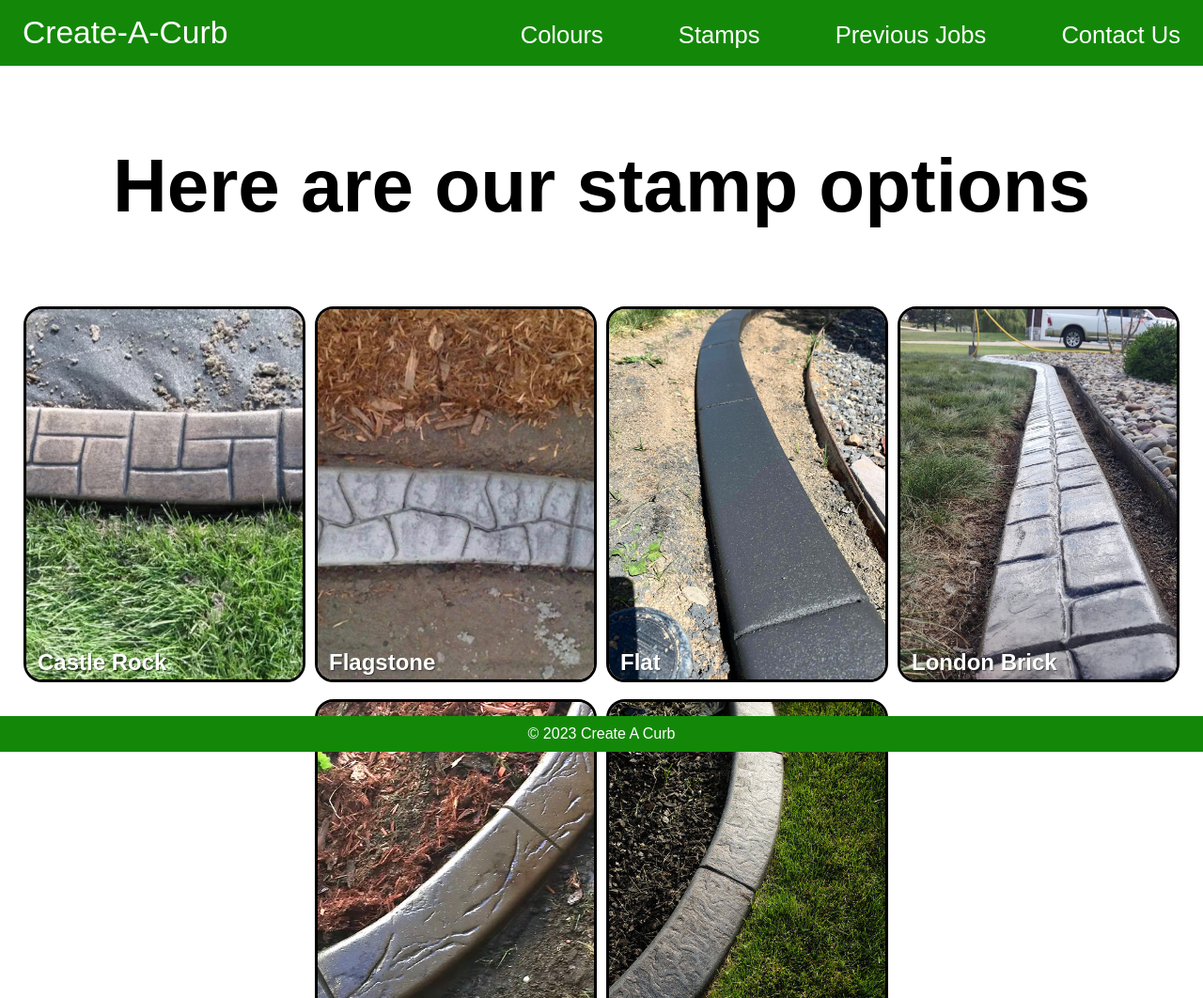
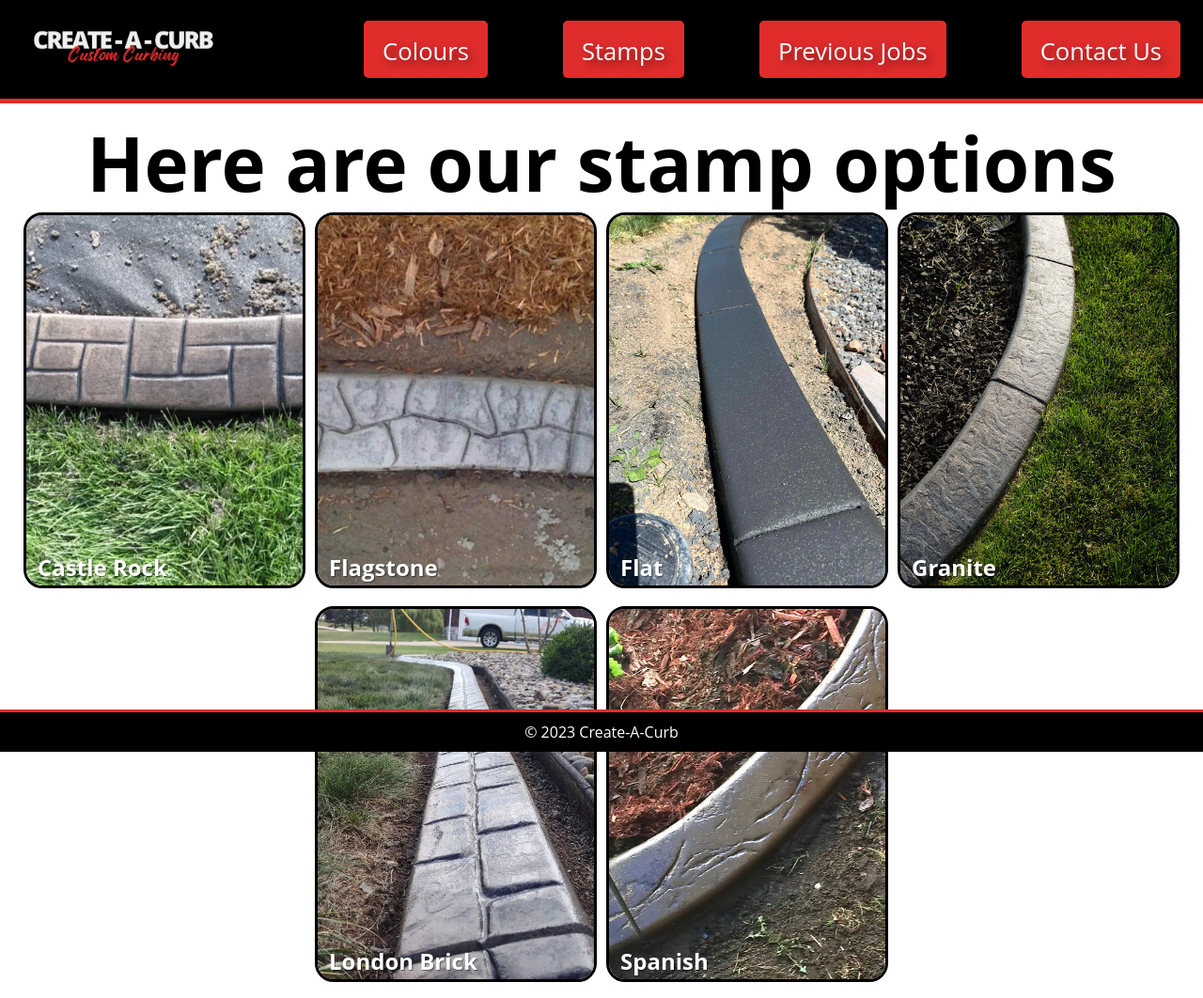
Before and after one commit to EthanBauer/create-a-curb, a plain HTML site: page stamps.html in a window 1280 px wide. Shown: the top 1062 px of the page at 94% size. Drawn offline with Linux system fonts and the light colour scheme.

Commit message:
stamps - finished

```diff
--- a/stamps.html
+++ b/stamps.html
@@ -2,15 +2,17 @@
 <html lang="en">
 <head>
     <meta charset="UTF-8">
-  <title>Stamps - Decorative Curbing Business</title>
+    <meta name="viewport" content="width=device-width, initial-scale=1.0">
+    <meta name="keywords" content="create, a, curb, create a curb, creative curbing, decorative curbing, amherstburg, leamington, mccgregor, kingsville, ontario, windsor, essex, county, essex county, curbing, cement, landscaping, landscape, landscaped, manscaped, creative design, how to, how to spruce up home, how to make home worth more, worth, more, how, to, make, home worth, real estate"/>
+    <title>Stamps - Create-A-Curb</title>
+    <link href="./lightbox/dist/css/lightbox.css" rel="stylesheet">
     <link rel="stylesheet" href="./styling/stamps-style.css">
-  <link href="./lightbox/dist/css/lightbox.css" rel="stylesheet">
     <script src="script.js" defer></script>
 </head>
 <body>
 	<header class="header">
         <nav class="navbar">
-        <a href="index.html" class="nav-logo">Create-A-Curb</a>
+            <a href="index.html" class="nav-logo"><img id='nav-logo-img' src="./images/logo.jpg"></a>
             <ul class="nav-menu">
                 <li class="nav-item">
                     <a href="colours.html" class="nav-link">Colours</a>
@@ -32,51 +34,70 @@
             </div>
         </nav>
     </header>
-  <main class="stamp-container">
-    <h1 class="header-stamps">Here are our stamp options</h1>
-    <div class="container stamp-container-div">
-      <div class="div-stamp-container">
+    <main>
+        <div class="container">
+            <h1 class="header-stamps">
+                Here are our stamp options
+            </h1>
+            <div class="div-content check-out-work">
+                <div class="stamps">
                     <div class="stamp-item">
                         <a href="./images/Stamps/CastleRock.jpg" data-lightbox="gallery1">
-          <img src="./images/Stamps/CastleRock.jpg" alt="Castle Rock">
+                        <img src="./images/Stamps/CastleRock.jpg" alt="Decorative Curb">
                         <h2>Castle Rock</h2>
                         </a>
                     </div>
                     <div class="stamp-item">
                         <a href="./images/Stamps/Flagstone.jpeg" data-lightbox="gallery1">
-          <img src="./images/Stamps/Flagstone.jpeg" alt="Flagstone">
+                        <img src="./images/Stamps/Flagstone.jpeg" alt="Decorative Curb">
                         <h2>Flagstone</h2>
                         </a>
                     </div>
                     <div class="stamp-item">
                         <a href="./images/Stamps/Flat.jpeg" data-lightbox="gallery1">
-          <img src="./images/Stamps/Flat.jpeg" alt="Flat">
+                        <img src="./images/Stamps/Flat.jpeg" alt="Decorative Curb">
                         <h2>Flat</h2>
                         </a>
                     </div>
                     <div class="stamp-item">
+                        <a href="./images/Stamps/Granite.jpg" data-lightbox="gallery1">
+                        <img src="./images/Stamps/Granite.jpg" alt="Decorative Curb">
+                        <h2>Granite</h2>
+                        </a>
+                    </div>
+                    <div class="stamp-item">
                         <a href="./images/Stamps/LondonBrick.JPG" data-lightbox="gallery1">
-          <img src="./images/Stamps/LondonBrick.JPG" alt="London Brick">
+                        <img src="./images/Stamps/LondonBrick.JPG" alt="Decorative Curb">
                         <h2>London Brick</h2>
                         </a>
                     </div>
                     <div class="stamp-item">
                         <a href="./images/Stamps/Spanish.jpg" data-lightbox="gallery1">
-          <img src="./images/Stamps/Spanish.jpg" alt="Spanish">
+                        <img src="./images/Stamps/Spanish.jpg" alt="Sandstone">
                         <h2>Spanish</h2>
                         </a>
                     </div>
-        <div class="stamp-item">
-          <a href="./images/Stamps/Granite.jpg" data-lightbox="gallery1">
-          <img src="./images/Stamps/Granite.jpg" alt="Granite">
-          <h2>Granite</h2>
+                </div>
+                <!-- <h2 class="davis-title" id="davis-title">
+                    Davis Colour Chart
+                </h2>
+                <div class="colour-pallet">
+                  <div class="colour-pallet-item">
+                    <a href="./images/Colours/ColourCard1.jpeg" data-lightbox="gallery2">
+                    <img src="./images/Colours/ColourCard1.jpeg" alt="Colour Pallet">
                     </a>
                   </div>
+                  <div class="colour-pallet-item">
+                    <a href="./images/Colours/ColourCard2.jpeg" data-lightbox="gallery2">
+                    <img src="./images/Colours/ColourCard2.jpeg" alt="Colour Pallet">
+                    </a>
                 </div>
+              </div> -->
         </div>
+
     </main>
     <footer>
-    <p>&copy; 2023 Create A Curb</p>
+        <p>&copy; 2023 Create-A-Curb</p>
     </footer>
     <script src="./lightbox/dist/js/lightbox-plus-jquery.js"></script>
 </body>
--- /dev/null
+++ b/styling/stamps-legacy-style.css
@@ -0,0 +1,245 @@
+* {
+    box-sizing: border-box;
+    margin: 0;
+    padding: 0;
+}
+
+body {
+    font-family: 'Montserrat', sans-serif;
+    background-color: white;
+    font-size: 32px;
+    margin: 0;
+    padding: 0;
+}
+
+body::-webkit-scrollbar{
+    width: .75rem;
+}
+
+body::-webkit-scrollbar-track{
+    background: #FFFFFF;
+}
+
+body::-webkit-scrollbar-thumb{
+    background: #138808;
+}
+
+.div-stamp-container {
+    display: flex;
+    justify-content: center;
+    align-items: center;
+    flex-wrap: wrap;
+    max-width: 100%;
+    width: 100%;
+    padding-left: 20px;
+    padding-right: 20px;
+    height: auto;
+    margin: 0 auto;
+    padding-top: 75px;
+}
+.stamp-item {
+    position: relative;
+}
+
+.stamp-item img {
+    width: 300px;
+    height: 400px;
+    object-fit: cover;
+    box-sizing: border-box;
+    position: relative;
+    align-items: center;
+    border: #000000 0.2rem solid;
+    border-radius: 20px;
+    margin: 5px;
+}
+.stamp-item{
+    transition: transform 0.25s ease;
+}
+.stamp-item:hover{
+    -webkit-transform:scale(1.05);
+    transform:scale(1.05);
+}
+
+
+.stamp-item h2 {
+    position: absolute;
+    bottom: 20px;
+    left: 20px;
+    color: white;
+    text-shadow: 1px 1px 1px rgba(0, 0, 0, 0.5);
+    font-size: 1.5rem;
+    /* -webkit-text-stroke: 1.2px #000000; */
+}
+
+
+.header-stamps{
+    flex-wrap: wrap;
+    display: flex;
+    justify-content: center;
+    align-items: center;
+    font-size: 50px;
+    font-weight: 500;
+    font: "Open Sans", sans-serif;
+    font-size: 5rem;
+    font-weight: 700;
+    line-height: 1.2;
+    color: #000000;
+    padding-top: 150px;
+}
+#header-p{
+    display: flex;
+    justify-content: center;
+    align-items: center;
+    font: "Open Sans", sans-serif;
+    font-size: 1.5rem;
+    font-weight: 700;
+    line-height: 1.2;
+    color: #138808;
+    padding-left: 200px;
+    padding-right: 200px;
+    /* margin: 20px;
+    margin-top: 50px;
+    font-size: 20px; */
+}
+
+
+
+
+
+
+li{
+    list-style: none;
+}
+
+a{
+    text-decoration: none;
+}
+
+.navbar{
+    display:flex;
+    justify-content: space-between;
+    align-items: center;
+    padding: 1rem 1.5rem;
+    background-color: #138808;
+    position: fixed;
+    width: 100%;
+    z-index: 1;
+}
+.hamburger{
+    display:none;
+}
+.bar{
+    display:block;
+    width: 25px;
+    height: 3px;
+    margin: 5px auto;
+    -webkit-transition: all 0.3s ease-in-out;
+    transition: all 0.3 ease-in-out;
+    background-color: #101010;
+}
+
+.nav-menu{
+    display: flex;
+    justify-content: space-between;
+    align-items: center;
+}
+
+.nav-item {
+    margin-left: 5rem;
+}
+
+.nav-link{
+    font-size: 1.6rem;
+    font-weight: 400;
+    color: white;
+}
+
+.nav-link:hover{
+    color: white;
+}
+
+.nav-logo {
+    font-size: 2.1rem;
+    font-weight: 500;
+    color: white;
+}
+
+footer {
+    position: fixed;
+    left: 0;
+    bottom: 0;
+    width: 100%;
+    background-color: #138808;
+    color: white;
+    text-align: center;
+    padding: 10px;
+}
+
+footer p {
+    font-size: 16px;
+    margin: 0;
+    border-color: white;
+}
+
+@media only screen and (max-width: 1450px){
+    .div-stamp-container {
+        padding-bottom: 200px;
+    }
+}
+
+@media only screen and (max-width: 1049px) {
+    .header-stamps{
+        padding-left: 200px;
+        padding-right: 200px;
+    }
+    .nav-menu {
+        position: fixed;
+        left: -100%;
+        top: 5rem;
+        flex-direction: column;
+        background-color: #138808;
+        width: 100%;
+        border-radius: 10px;
+        text-align: center;
+        transition: 0.3s;
+        box-shadow:
+            0 10px 27px rgba(0, 0, 0, 0.05);
+    }
+
+    .nav-menu.active {
+        left: 0;
+        position: absolute;
+    }
+
+    .nav-item {
+        margin: 2.5rem 0;
+    }
+
+    .hamburger {
+        display: block;
+        cursor: pointer;
+    }
+    .bar{
+        background-color: white;
+    }
+    .hamburger.active .bar:nth-child(2) {
+        opacity: 0;
+    }
+
+    .hamburger.active .bar:nth-child(1) {
+        transform: translateY(8px) rotate(45deg);
+    }
+
+    .hamburger.active .bar:nth-child(3) {
+        transform: translateY(-8px) rotate(-45deg);
+    }
+    .container.active{
+        transform: translateY(25%);
+        -webkit-transition: all 0.3s ease-in-out;
+        transition: all 0.3 ease-in-out;
+    }
+    .container{
+        -webkit-transition: all 0.5s ease-in-out;
+        transition: all 0.5 ease-in-out;
+    }
+}
--- a/styling/stamps-style.css
+++ b/styling/stamps-style.css
@@ -1,30 +1,89 @@
+:root {
+    --background-color: #FFFFFF;
+    --p-color: #E12C2C;
+    --h1-color: #000000;
+    --alt-text-color: #FFFFFF;
+    --border-color: #000000;
+    --button-background-color: #E12C2C;
+    --button-text-color: #FFFFFF;
+    --navbar-background-color: #000000;
+    --navbar-border-color: #E12C2C;
+    --button-hover-color: #000000;
+    --bar-background-color: #FFFFFF;
+}
 * {
     box-sizing: border-box;
     margin: 0;
     padding: 0;
 }
-
 body {
-    font-family: 'Montserrat', sans-serif;
-    background-color: white;
+    font-family: 'Open Sans', sans-serif;
+    background-color: var(--background-color);
     font-size: 32px;
     margin: 0;
     padding: 0;
 }
-
 body::-webkit-scrollbar{
     width: .75rem;
 }
-
 body::-webkit-scrollbar-track{
-    background: #FFFFFF;
+    background: var(--p-color);
+}
+body::-webkit-scrollbar-thumb{
+    background: var(--navbar-background-color);
+}
+.main{
+    background-color: var(--background-color);
 }
 
-body::-webkit-scrollbar-thumb{
-    background: #138808;
+.container{
+    padding-bottom: 100px;
 }
 
-.div-stamp-container {
+
+.header-stamps{
+    text-align: center;
+    font-size: 50px;
+    font-weight: 500;
+    font: "Brush";
+    font-size: 5rem;
+    font-weight: 700;
+    line-height: 1.2;
+    color: var(--h1-color);
+    padding-top: 125px;
+}
+
+.stamps {
+    display: flex;
+    flex-wrap: wrap;
+    justify-content: center;
+    max-width: 100%;
+    width: 100%;
+    height: auto;
+    text-align: left;
+}
+.stamp-item img {
+    width: 300px;
+    height: 400px;
+    object-fit: cover;
+    flex-wrap: wrap;
+    box-sizing: border-box;
+    position: relative;
+    align-items: center;
+    border: var(--border-color) 0.2rem solid;
+    border-radius: 20px;
+    margin: 5px;
+}
+.stamp-item h2 {
+    position: absolute;
+    bottom: 20px;
+    left: 20px;
+    color: white;
+    text-shadow: 1px 1px 1px rgba(0, 0, 0, 0.5);
+    font-size: 1.5rem;
+    color: var(--alt-text-color);
+}
+.stamp-container {
     display: flex;
     justify-content: center;
     align-items: center;
@@ -41,89 +100,37 @@ body::-webkit-scrollbar-thumb{
     position: relative;
 }
 
-.stamp-item img {
-    width: 300px;
-    height: 400px;
-    object-fit: cover;
-    box-sizing: border-box;
-    position: relative;
-    align-items: center;
-    border: #000000 0.2rem solid;
-    border-radius: 20px;
-    margin: 5px;
-}
-.stamp-item{
+
+
+img{
     transition: transform 0.25s ease;
 }
-.stamp-item:hover{
+img:hover{
     -webkit-transform:scale(1.05);
     transform:scale(1.05);
 }
-
-
-.stamp-item h2 {
-    position: absolute;
-    bottom: 20px;
-    left: 20px;
-    color: white;
-    text-shadow: 1px 1px 1px rgba(0, 0, 0, 0.5);
-    font-size: 1.5rem;
-    /* -webkit-text-stroke: 1.2px #000000; */
+#nav-logo-img{
+    width: 13.4rem;
+    height: 4rem;
+    margin: 0;
+    padding: 0;
 }
-
-
-.header-stamps{
-    flex-wrap: wrap;
-    display: flex;
-    justify-content: center;
-    align-items: center;
-    font-size: 50px;
-    font-weight: 500;
-    font: "Open Sans", sans-serif;
-    font-size: 5rem;
-    font-weight: 700;
-    line-height: 1.2;
-    color: #000000;
-    padding-top: 150px;
-}
-#header-p{
-    display: flex;
-    justify-content: center;
-    align-items: center;
-    font: "Open Sans", sans-serif;
-    font-size: 1.5rem;
-    font-weight: 700;
-    line-height: 1.2;
-    color: #138808;
-    padding-left: 200px;
-    padding-right: 200px;
-    /* margin: 20px;
-    margin-top: 50px;
-    font-size: 20px; */
-}
-
-
-
-
-
-
 li{
     list-style: none;
 }
-
 a{
     text-decoration: none;
 }
-
 .navbar{
     display:flex;
     justify-content: space-between;
     align-items: center;
     padding: 1rem 1.5rem;
-    background-color: #138808;
+    background-color: var(--navbar-background-color);
     position: fixed;
     width: 100%;
-    z-index: 1;
+    z-index: 10;
+    border-bottom: 5px solid var(--navbar-border-color);
 }
 .hamburger{
     display:none;
@@ -135,33 +142,36 @@ a{
     margin: 5px auto;
     -webkit-transition: all 0.3s ease-in-out;
     transition: all 0.3 ease-in-out;
-    background-color: #101010;
+    background-color: var(--navbar-background-color);
 }
-
 .nav-menu{
     display: flex;
     justify-content: space-between;
     align-items: center;
 }
-
 .nav-item {
     margin-left: 5rem;
+
+    display: inline-block;
+    background-color: var(--button-background-color);
+    color: white;
+    text-shadow: 4px 4px 8px rgba(0, 0, 0, 0.5);
+    padding: 10px 20px;
+    font-size: 30px;
+    border-radius: 5px;
+    transition: background-color 0.2s ease-in-out;
+    font: "Open Sans", sans-serif;
+    transition: all 0.3s ease-in-out;
+    box-shadow: 4px 4px 8px rgba(0, 0, 0, 0.3);
+    z-index: 1;
 }
-
 .nav-link{
     font-size: 1.6rem;
     font-weight: 400;
-    color: white;
+    color: var(--button-text-color);
 }
-
 .nav-link:hover{
-    color: white;
-}
-
-.nav-logo {
-    font-size: 2.1rem;
-    font-weight: 500;
-    color: white;
+    color: var(--button-hover-color);
 }
 
 footer {
@@ -169,35 +179,29 @@ footer {
     left: 0;
     bottom: 0;
     width: 100%;
-    background-color: #138808;
-    color: white;
+    background-color: var(--navbar-background-color);
+    color: var(--alt-text-color);
     text-align: center;
     padding: 10px;
+    border-top: 3px solid var(--navbar-border-color);
+    z-index: 999;
 }
 
 footer p {
     font-size: 16px;
     margin: 0;
-    border-color: white;
 }
 
-@media only screen and (max-width: 1450px){
-    .div-stamp-container {
-        padding-bottom: 200px;
-    }
-}
 
-@media only screen and (max-width: 1049px) {
-    .header-stamps{
-        padding-left: 200px;
-        padding-right: 200px;
-    }
+
+
+@media only screen and (max-width: 1048px){
     .nav-menu {
         position: fixed;
         left: -100%;
         top: 5rem;
         flex-direction: column;
-        background-color: #138808;
+        background-color: var(--navbar-background-color);
         width: 100%;
         border-radius: 10px;
         text-align: center;
@@ -220,7 +224,7 @@ footer p {
         cursor: pointer;
     }
     .bar{
-        background-color: white;
+        background-color: var(--bar-background-color);
     }
     .hamburger.active .bar:nth-child(2) {
         opacity: 0;
@@ -234,7 +238,8 @@ footer p {
         transform: translateY(-8px) rotate(-45deg);
     }
     .container.active{
-        transform: translateY(25%);
+        padding-top: 400px;
+        transform: translateY(10%);
         -webkit-transition: all 0.3s ease-in-out;
         transition: all 0.3 ease-in-out;
     }
@@ -243,3 +248,17 @@ footer p {
         transition: all 0.5 ease-in-out;
     }
 }
+
+@media only screen and (max-width: 425px){
+    .stamp-item img{
+        width: 200px;
+        height: 200px;
+    }
+    .header-stamps{
+        font: "Open Sans", sans-serif;
+        font-size: 2.5rem;
+        font-weight: 700;
+        line-height: 1.2;
+        color: var(--h1-color);
+    }
+}
```
Also changed, not shown: colours.html (+1 -1 lines), contact.html (+1 -1 lines), previous.html (+1 -1 lines), stamps-legacy.html (added, +83 -0 lines). Lines whose indentation alone changed are shown as unchanged.
